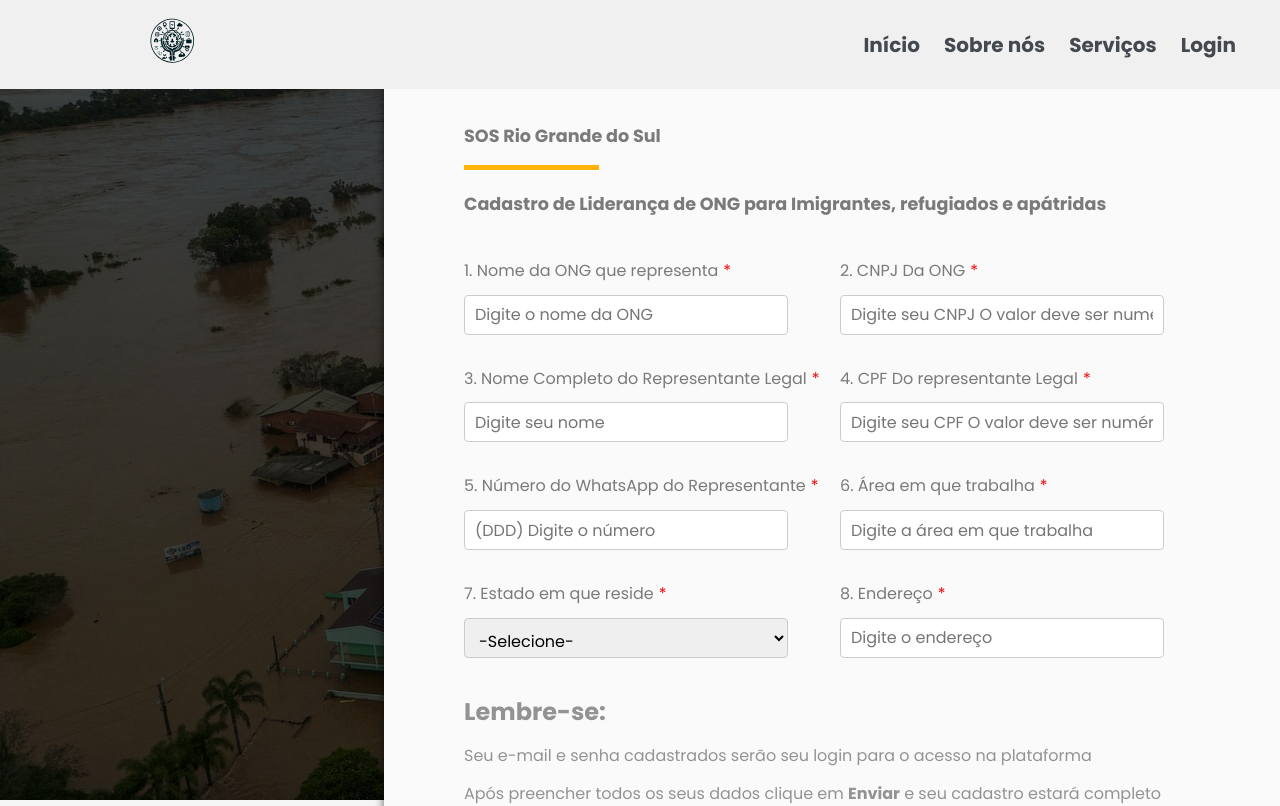
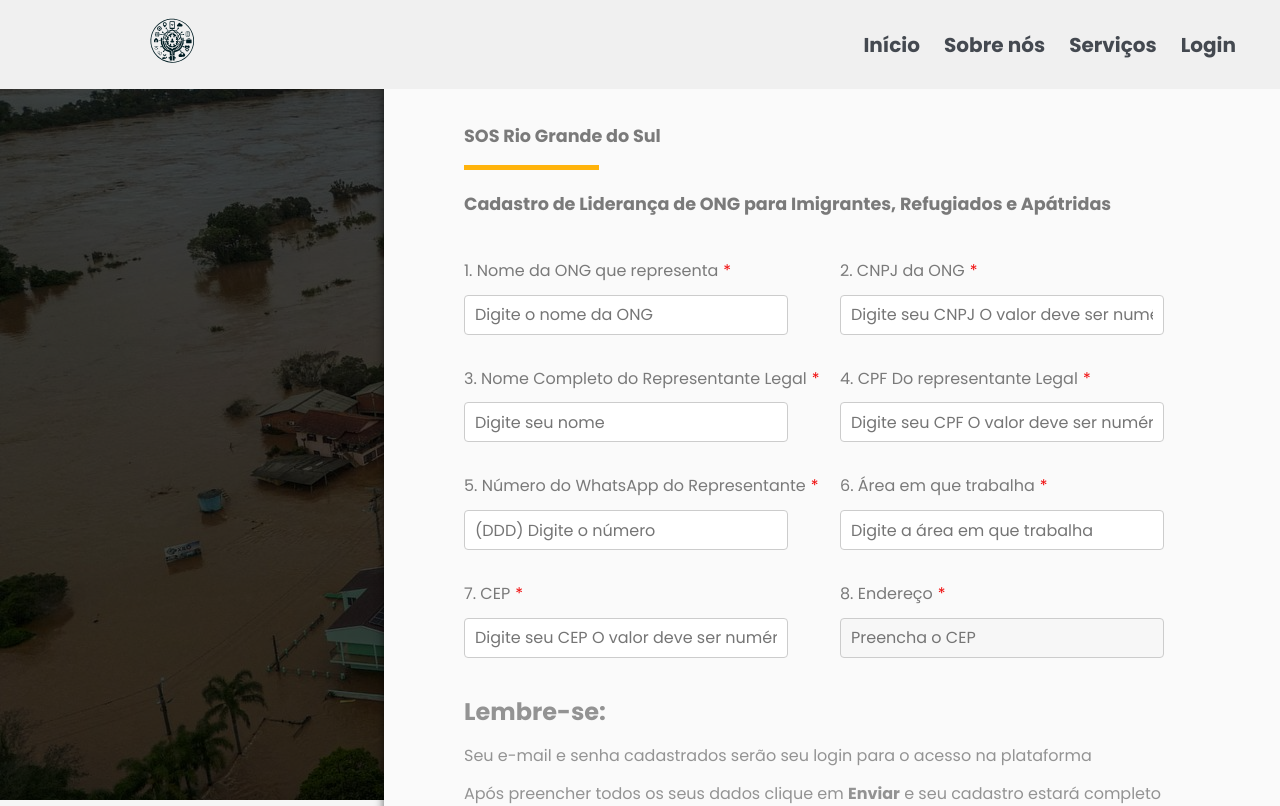
Before and after one commit to Dart1516/projeto-toti-2, a Next.js app: page /lider in a window 1280 px wide. Shown: the top 806 px of the page. Built offline with nearby package versions, Linux system fonts and the light colour scheme.

Commit message:
Mensagens da interfase atualizado

```diff
--- a/src/app/(formularios)/lider/page.js
+++ b/src/app/(formularios)/lider/page.js
@@ -5,7 +5,7 @@ import InputMask from "react-input-mask";
 import Header from "../../../components/Header-NavMenu";
 import "../../../assets/styles/App.css";
 import "../../../assets/styles/SejaVoluntario.css";
-import { Api } from "../../../services/api";
+import { Api, ApiBrasil } from "../../../services/api";
 import { useRouter } from "next/navigation";
 import Visibility from "@mui/icons-material/VisibilityOutlined";
 import VisibilityOff from "@mui/icons-material/VisibilityOffOutlined";
@@ -14,19 +14,19 @@ import { InputAdornment, IconButton, Input } from "@mui/material";
 function FormularioLiderImigrante() {
   const router = useRouter();
   const [formData, setFormData] = useState({
+    organization: "",
+    cnpj: "",
     name: "",
-    email: "",
     cpf: "",
     phoneNumber: "",
-    organization: "",
-    cnpj: "",
     area: "",
     state: "",
     address: "",
-    notes: "",
+    email: "",
+    verifyEmail: "",
     password: "",
     verifyPassword: "",
-    verifyEmail: "",
+    notes: "",
     termos: false,
   });
   const [passwordError, setPasswordError] = useState("");
@@ -34,21 +34,64 @@ function FormularioLiderImigrante() {
   const [emailMatchError, setEmailMatchError] = useState("");
   const [error, setError] = useState("");
   const [isLoading, setIsLoading] = useState(false);
+  const [errorEmail, setErrorEmail] = useState("");
+  const [errorCpf, setErrorCpf] = useState("");
+  const [errors, setErrorField] = useState("");
+  const [showPassword, setShowPassword] = useState(false);
+  const [showPasswordVerify, setShowPasswordVerify] = useState(false);
+  const handleTogglePasswordVerify = () => {
+    setShowPasswordVerify(!showPasswordVerify);
+  };
+  const [isCepFocused, setIsCepFocused] = useState(false);
+  const [addressAPi, setAddressAPi] = useState({
+    state: "",
+    street: "",
+    neighborhood: "",
+    city: "",
+    cep: "",
+  });
 
   const validateForm = (form) => {
     delete form.notes;
+    const emptyFields = [];
+    Object.keys(form).forEach((key) => {
+      if (!form[key]) {
+        emptyFields.push(key);
+      }
+    });
     const isNotEmpty = Object.keys(form).every((key) => form[key]);
-    if (!form.termos) {
-      setError("Por favor, aceite os termos e condições antes de enviar o formulário.");
-    } else if (!isNotEmpty) {
-      setError("Por favor, preencha os campos que faltam.");
+    if (emptyFields.length > 0) {
+      const firstEmptyField = emptyFields[0];
+      // Procura o 1 campo vazio e foca o cursor
+      const inputElement = document.querySelector(`#${firstEmptyField}`);
+      if (inputElement) {
+        inputElement.focus();
+      } else {
+        const inputElementByName = document.querySelector(
+          `input[name="${firstEmptyField}"]`
+        );
+        if (inputElementByName) {
+          inputElementByName.focus();
+        } else {
+          console.error(`Campo "${firstEmptyField}" não encontrado`);
+        }
+      }
+      setError(
+        "Para continuar, por favor, preencha todos os campos obrigatórios."
+      );
+      if (firstEmptyField === "termos" && !form.termos) {
+        setError(
+          "Para enviar o formulário, você precisa ler e concordar com os nossos termos e condições."
+        );
+      }
+    } else if (!form.termos) {
+      setError(
+        "Para enviar o formulário, você precisa ler e concordar com os nossos termos e condições."
+      );
     }
-    return isNotEmpty;
+    // return isNotEmpty;
+    return emptyFields.length === 0;
   };
-
-  const [errorEmail, setErrorEmail] = useState('');
-  const [errorCpf, setErrorCpf] = useState('');
-  const [errors, setErrorField] = useState('');
 
   const handleSubmit = async (e) => {
     e.preventDefault();
@@ -59,29 +102,37 @@ function FormularioLiderImigrante() {
       return;
     }
     const normalizedEmail = formData.email.toString().toLowerCase();
+    const adrressCEPAll = formData.address.split(",");
+    const stateCEP = adrressCEPAll[2].trim();
+    console.log("Estado", stateCEP);
     const dataToSend = {
       ...formData,
       notes: formData.notes || "",
       email: normalizedEmail,
+      state: stateCEP,
     };
 
     delete dataToSend.verifyEmail;
     delete dataToSend.verifyPassword;
-
     try {
       const response = await Api.post("/cadastro/lideres", dataToSend);
-      console.log("dados enviados com sucesso:", response.data);
+      console.log("Dados enviados com sucesso:", response.data);
       router.push("../../obrigado-page");
     } catch (error) {
-      console.error("Error al enviar datos:", error);
-      if (error.response?.data?.message?.includes("CPF já cadastrado")) {
-        setErrorCpf("Usuario ja existe, CPF ja cadastrado");
-        setError("Error al enviar datos: CPF ja existe");
-      } else if (error.response?.data?.message?.includes("E-mail já cadastrado")) {
-        setErrorEmail("Usuario ja existe, Email ja cadastrado");
-        setError("Error al enviar datos: Email ja cadastrado");
+      console.error("Erro ao enviar dados:", error);
+      if (error.response?.data?.message?.includes("O CPF informado já está cadastrado")) {
+        setErrorCpf("O CPF informado já está cadastrado");
+        setError("Erro ao enviar dados: O CPF informado já está cadastrado");
+      } else if (
+        error.response?.data?.message?.includes("O E-mail informado já está cadastrado")
+      ) {
+        setErrorEmail("O E-mail informado já está cadastrado");
+        setError("Erro ao enviar dados: O E-mail informado já está cadastrado");
       } else {
-        setError("Error al enviar datos: " + (error.response?.data?.message || error.message));
+        setError(
+          "Erro ao enviar dados: " +
+            (error.response?.data?.message || error.message)
+        );
       }
     }
     setIsLoading(false);
@@ -110,18 +161,31 @@ function FormularioLiderImigrante() {
     }
 
     if (name === "verifyPassword") {
-      setPasswordMatchError(value !== formData.password ? "Las contraseñas no coinciden." : "");
+      setPasswordMatchError(
+        value !== formData.password ? " As senhas não coincidem." : ""
+      );
     }
 
     if (name === "verifyEmail") {
-      setEmailMatchError(value !== formData.email ? "Los correos electrónicos no coinciden." : "");
+      setEmailMatchError(
+        value !== formData.email ? "Os e-mails não coincidem." : ""
+      );
     }
     if (name === "email") {
       const emailValue = formData.email;
-      const isValidEmail = emailValue.length !== 0 && emailValue.match(/^[\w-.]+@[\w-.]+\.[a-zA-Z]{2,}$/i);
+      const isValidEmail =
+        emailValue.length !== 0 &&
+        emailValue.match(/^[\w-.]+@[\w-.]+\.[a-zA-Z]{2,}$/i);
       setErrorEmail(!isValidEmail);
     }
-    const validationFields = ["organization", "cnpj", "phoneNumber", "area", "state", "address"];
+    const validationFields = [
+      "organization",
+      "cnpj",
+      "phoneNumber",
+      "area",
+      "state",
+      "address",
+    ];
     for (const fieldName of validationFields) {
       const fieldValue = formData[fieldName];
       if (fieldValue.trim() === "") {
@@ -134,7 +198,7 @@ function FormularioLiderImigrante() {
   const validatePassword = (password) => {
     let errors = [];
     // Escapar caracteres #*+&=,. (bug)antes de validar
-    const escapedPassword = password.replace(/[#*+&=,.]/g, '\\$&');
+    const escapedPassword = password.replace(/[#*+&=,.]/g, "\\$&");
     if (!/(?=.*[a-z])/.test(password)) errors.push("Falta minúscula.");
     if (!/(?=.*[A-Z])/.test(password)) errors.push("Falta maiúscula.");
     if (!/(?=.*\d)/.test(password)) errors.push("Falta número.");
@@ -146,15 +210,48 @@ function FormularioLiderImigrante() {
     setPasswordError(errors);
   };
 
-  const [showPassword, setShowPassword] = useState(false);
   const handleTogglePassword = () => {
     setShowPassword(!showPassword);
   };
 
-  const [showPasswordVerify, setShowPasswordVerify] = useState(false);
-  const handleTogglePasswordVerify = () => {
-    setShowPasswordVerify(!showPasswordVerify);
-  };
+  async function handleCEPApi(e) {
+    //Usando a API Brasil para trouxer o endereço
+    const cepcode = e.target.value;
+    if (cepcode === "") {
+      setAddressAPi({
+        state: "",
+        street: "",
+        neighborhood: "",
+        city: "",
+        cep: "",
+      });
+    }
+    setIsCepFocused(false);
+    try {
+      const resp = await ApiBrasil.get(`/${cepcode}`);
+      setIsCepFocused(true);
+      setAddressAPi({
+        state: resp.data.state,
+        street: resp.data.street,
+        neighborhood: resp.data.neighborhood,
+        city: resp.data.city,
+        cep: resp.data.cep,
+      });
+      setFormData({
+        ...formData,
+        address: `${resp.data.street}, ${resp.data.neighborhood}, ${resp.data.state}, ${resp.data.cep}`,
+      });
+    } catch (error) {
+      console.error("Erro na API do CEP", error);
+      setAddressAPi({
+        state: "",
+        street: "",
+        neighborhood: "",
+        city: "",
+        cep: "",
+      });
+    }
+  }
 
   return (
     <div className="App SV">
@@ -165,14 +262,20 @@ function FormularioLiderImigrante() {
       <div className="container">
         <div className="container-titulo">
           <h2>SOS Rio Grande do Sul </h2>
-          <h2>Cadastro de Liderança de ONG para Imigrantes, refugiados e apátridas</h2>
+          <h2>
+            Cadastro de Liderança de ONG para Imigrantes, Refugiados e Apátridas
+          </h2>
         </div>
         <form className="general-inputs">
           <div className="inputs formCadastro">
             <div className="input-field">
-              <h4>1. Nome da ONG que representa<span>*</span></h4>
+              <h4>
+                1. Nome da ONG que representa<span>*</span>
+              </h4>
               <input
-                className={`input-text ${errors.organization ? "invalid" : "valid"}`}
+                className={`input-text ${
+                  errors.organization ? "invalid" : "valid"
+                }`}
                 type="text"
                 name="organization"
                 placeholder="Digite o nome da ONG"
@@ -182,7 +285,9 @@ function FormularioLiderImigrante() {
               />
             </div>
             <div className="input-field">
-              <h4>2. CNPJ Da ONG<span>*</span></h4>
+              <h4>
+                2. CNPJ da ONG<span>*</span>
+              </h4>
               <InputMask
                 mask="99.999.999/9999-99"
                 value={formData.cnpj}
@@ -196,7 +301,9 @@ function FormularioLiderImigrante() {
               />
             </div>
             <div className="input-field">
-              <h4>3. Nome Completo do Representante Legal<span>*</span></h4>
+              <h4>
+                3. Nome Completo do Representante Legal<span>*</span>
+              </h4>
               <input
                 className={`input-text ${errors.name ? "invalid" : "valid"}`}
                 type="text"
@@ -208,7 +315,9 @@ function FormularioLiderImigrante() {
               />
             </div>
             <div className="input-field">
-              <h4>4. CPF Do representante Legal <span>*</span></h4>
+              <h4>
+                4. CPF Do representante Legal <span>*</span>
+              </h4>
               <InputMask
                 mask="999.999.999-99"
                 value={formData.cpf}
@@ -222,7 +331,9 @@ function FormularioLiderImigrante() {
               {errorCpf && <p style={{ color: "#ae0000" }}>{errorCpf}</p>}
             </div>
             <div className="input-field">
-              <h4>5. Número do WhatsApp do Representante<span>*</span></h4>
+              <h4>
+                5. Número do WhatsApp do Representante<span>*</span>
+              </h4>
               <InputMask
                 mask="(99) 99999-9999"
                 value={formData.phoneNumber}
@@ -230,12 +341,16 @@ function FormularioLiderImigrante() {
                 placeholder="(DDD) Digite o número"
                 required
                 pattern="\(\d{2}\) \d{5}-\d{4}"
-                className={`input-text ${errors.phoneNumber ? "invalid" : "valid"}`}
+                className={`input-text ${
+                  errors.phoneNumber ? "invalid" : "valid"
+                }`}
                 name="phoneNumber"
               />
             </div>
             <div className="input-field">
-              <h4>6. Área em que trabalha <span>*</span></h4>
+              <h4>
+                6. Área em que trabalha <span>*</span>
+              </h4>
               <input
                 type="text"
                 name="area"
@@ -247,52 +362,39 @@ function FormularioLiderImigrante() {
               />
             </div>
             <div className="input-field">
-              <h4>7. Estado em que reside <span>*</span></h4>
-              <select
-                className={`form-select ${errors.organization ? "invalid" : "valid"}`}
-                name="state"
+              <h4>
+                7. CEP <span>*</span>
+              </h4>
+              <InputMask
+                mask="99999-999"
                 value={formData.state}
                 onChange={handleInputChange}
+                placeholder="Digite seu CEP O valor deve ser numérico"
                 required
-              >
-                <option value="">-Selecione-</option>
-                <option value="AC">Acre (AC)</option>
-  <option value="AL">Alagoas (AL)</option>
-  <option value="AP">Amapá (AP)</option>
-  <option value="AM">Amazonas (AM)</option>
-  <option value="BA">Bahia (BA)</option>
-  <option value="CE">Ceará (CE)</option>
-  <option value="DF">Distrito Federal (DF)</option>
-  <option value="ES">Espírito Santo (ES)</option>
-  <option value="GO">Goiás (GO)</option>
-  <option value="MA">Maranhão (MA)</option>
-  <option value="MT">Mato Grosso (MT)</option>
-  <option value="MS">Mato Grosso do Sul (MS)</option>
-  <option value="MG">Minas Gerais (MG)</option>
-  <option value="PA">Pará (PA)</option>
-  <option value="PB">Paraíba (PB)</option>
-  <option value="PR">Paraná (PR)</option>
-  <option value="PE">Pernambuco (PE)</option>
-  <option value="PI">Piauí (PI)</option>
-  <option value="RJ">Rio de Janeiro (RJ)</option>
-  <option value="RN">Rio Grande do Norte (RN)</option>
-  <option value="RS">Rio Grande do Sul (RS)</option>
-  <option value="RO">Rondônia (RO)</option>
-  <option value="RR">Roraima (RR)</option>
-  <option value="SC">Santa Catarina (SC)</option>
-  <option value="SP">São Paulo (SP)</option>
-  <option value="SE">Sergipe (SE)</option>
-  <option value="TO">Tocantins (TO)</option>
-</select>
+                className={`input-text ${errors.cep ? "invalid" : ""}`}
+                name="state"
+                pattern="\d{5}-\d{3}"
+                onFocus={() => resetError()}
+                onBlur={handleCEPApi}
+              />
             </div>
             <div className="input-field">
-              <h4>8. Endereço <span>*</span></h4>
+              <h4>
+                8. Endereço <span>*</span>
+              </h4>
               <input
                 type="text"
                 name="address"
-                value={formData.address}
+                disabled
+                // value={formData.address}
+                // value={`${addressAPi.street}, ${addressAPi.neighborhood}, ${addressAPi.state}`}
+                value={
+                  isCepFocused && addressAPi.street // Only show address if CEP is focused and API data is available
+                    ? `${addressAPi.street}, ${addressAPi.neighborhood}, ${addressAPi.state}, ${addressAPi.cep}`
+                    : ""
+                }
                 onChange={handleInputChange}
-                placeholder="Digite o endereço"
+                placeholder="Preencha o CEP"
                 required
                 className={`input-text ${errors.address ? "invalid" : "valid"}`}
               />
@@ -301,12 +403,20 @@ function FormularioLiderImigrante() {
 
           <div className="lembre-text">
             <h1>Lembre-se:</h1>
-            <p>Seu e-mail e senha cadastrados serão seu login para o acesso na plataforma</p>
-            <p>Após preencher todos os seus dados clique em <strong>Enviar</strong> e seu cadastro estará completo</p>
+            <p>
+              Seu e-mail e senha cadastrados serão seu login para o acesso na
+              plataforma
+            </p>
+            <p>
+              Após preencher todos os seus dados clique em{" "}
+              <strong>Enviar</strong> e seu cadastro estará completo
+            </p>
           </div>
           <div className="inputs formCadastro">
             <div className="input-field">
-              <h4>Email para cadastro<span>*</span></h4>
+              <h4>
+                Email para cadastro<span>*</span>
+              </h4>
               <input
                 type="email"
                 name="email"
@@ -321,7 +431,9 @@ function FormularioLiderImigrante() {
               {errorEmail && <p style={{ color: "#ae0000" }}>{errorEmail}</p>}
             </div>
             <div className="input-field">
-              <h4>Verificação do Email<span>*</span></h4>
+              <h4>
+                Verificação do Email<span>*</span>
+              </h4>
               <input
                 type="email"
                 name="verifyEmail"
@@ -329,12 +441,18 @@ function FormularioLiderImigrante() {
                 onChange={handleInputChange}
                 placeholder="Confirme o  seu e-mail"
                 required
-                className={`input-text ${emailMatchError ? "invalid" : "valid"}`}
+                className={`input-text ${
+                  emailMatchError ? "invalid" : "valid"
+                }`}
               />
-              {emailMatchError && <p style={{ color: "red" }}>{emailMatchError}</p>}
+              {emailMatchError && (
+                <p style={{ color: "red" }}>{emailMatchError}</p>
+              )}
             </div>
             <div className="input-field">
-              <h4>Senha<span>*</span></h4>
+              <h4>
+                Senha<span>*</span>
+              </h4>
               <Input
                 type={showPassword ? "text" : "password"}
                 name="password"
@@ -346,8 +464,8 @@ function FormularioLiderImigrante() {
                 inputProps={{
                   //pattern: "^(?=.*[A-Z])(?=.*[a-z])(?=.*[0-9])(?=.*[!@$%^&*()_{}|:;'<>/?~])[A-Za-z0-9!@$%^&*()_{}|:;'<>/?~]{8}$",
                   // https://regex101.com/ Para verificar o pattern
-                  pattern: "^(?=.*[A-Z])(?=.*[a-z])(?=.*[0-9])(?=.*[!@$%^&*git()_{}|:;'<>\?~])[A-Za-z0-9!@$%^&*()_{}|:;'<>\?~]{8}$",
-
+                  pattern:
+                    "^(?=.*[A-Z])(?=.*[a-z])(?=.*[0-9])(?=.*[!@$%^&*git()_{}|:;'<>?~])[A-Za-z0-9!@$%^&*()_{}|:;'<>?~]{8}$",
                 }}
                 endAdornment={
                   <InputAdornment position="end">
@@ -366,7 +484,9 @@ function FormularioLiderImigrante() {
               )}
             </div>
             <div className="input-field">
-              <h4>Verificação de Senha<span>*</span></h4>
+              <h4>
+                Verificação de Senha<span>*</span>
+              </h4>
               <Input
                 type={showPasswordVerify ? "text" : "password"}
                 name="verifyPassword"
@@ -374,7 +494,9 @@ function FormularioLiderImigrante() {
                 onChange={handleInputChange}
                 placeholder="Confirme a sua senha"
                 required
-                className={`input-text ${passwordMatchError ? "invalid" : "valid"}`}
+                className={`input-text ${
+                  passwordMatchError ? "invalid" : "valid"
+                }`}
                 endAdornment={
                   <InputAdornment position="end">
                     <IconButton onClick={handleTogglePasswordVerify}>
@@ -383,7 +505,9 @@ function FormularioLiderImigrante() {
                   </InputAdornment>
                 }
               />
-              {passwordMatchError && <p style={{ color: "red" }}>{passwordMatchError}</p>}
+              {passwordMatchError && (
+                <p style={{ color: "red" }}>{passwordMatchError}</p>
+              )}
             </div>
           </div>
           <div className="opcional">
@@ -409,7 +533,16 @@ function FormularioLiderImigrante() {
             />
             <label htmlFor="termos">
               Ao marcar esta caixa e clicar em Enviar, aceito o tratamento de
-              meus dados pessoais por <a href="/avisoLegal" target="_blank">Toters do Bem</a> conforme explicado no seu <a href="/avisoLegal" target="_blank">Aviso Legal de Proteção de Dados</a>, que inclui: 1) a coordenação e gestão de voluntários, e 2) a comunicação sobre atividades e oportunidades relacionadas.
+              meus dados pessoais por{" "}
+              <a href="/avisoLegal" target="_blank">
+                Toters do Bem
+              </a>{" "}
+              conforme explicado no seu{" "}
+              <a href="/avisoLegal" target="_blank">
+                Aviso Legal de Proteção de Dados
+              </a>
+              , que inclui: 1) a coordenação e gestão de voluntários, e 2) a
+              comunicação sobre atividades e oportunidades relacionadas.
             </label>
           </div>
           {error && (
--- a/src/app/(secundary-pages)/obrigado-page/page.js
+++ b/src/app/(secundary-pages)/obrigado-page/page.js
@@ -12,8 +12,8 @@ const ThankYou = () => {
     <div className="body-thank">
           <Header/>
     <div className="thank-you-page">
-      <h2>¡Grato Por Te Registrares!</h2>
-      <p>Seu Registro foi Feito com Exito.</p>
+      <h2>Agradecemos por seu registro!</h2>
+      <p>Seu registro foi realizado com sucesso..</p>
       <div className="thank-you-buttons">
         <Link href="../../acesso" className="button0 button1">Fazer Login</Link>
         <Link href="/" className="button0 button2">Voltar ao Início</Link>
--- a/src/services/api.js
+++ b/src/services/api.js
@@ -3,3 +3,7 @@ import axios from 'axios'
 export const Api = axios.create({
     baseURL : "https://api-rs-pquf.onrender.com/"
 })
+
+export const ApiBrasil = axios.create({
+    baseURL : "https://brasilapi.com.br/api/cep/v2"
+})
```
